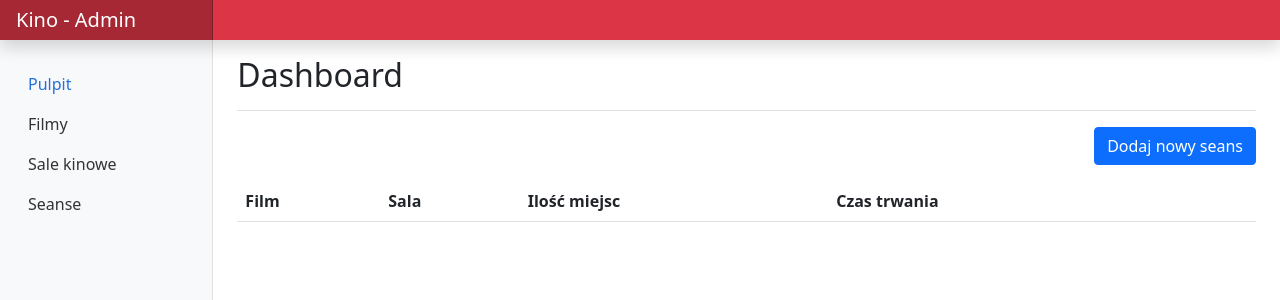
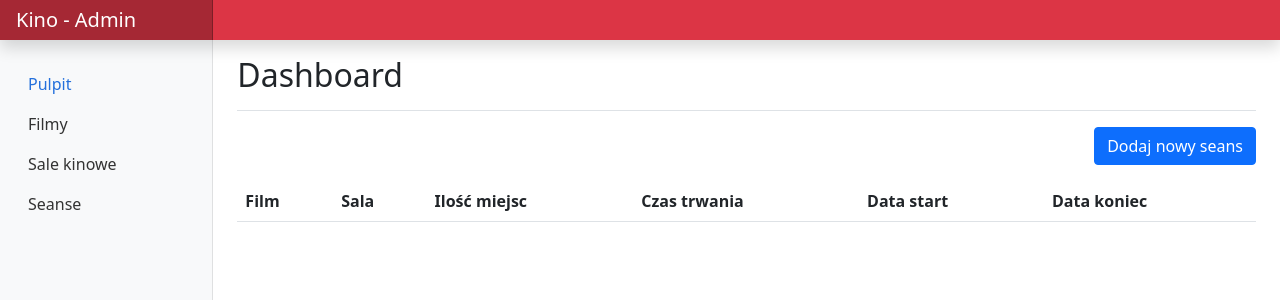
Before and after one commit to marekke/wse-kino, a React (Create React App) app: page /admin/shows in a window 1280 px wide. Shown: the top 300 px of the page. Built offline with nearby package versions, Linux system fonts and the light colour scheme.

Commit message:
dodanie naglowkow kolumn

```diff
--- a/src/components/admin/show/ShowIndex.js
+++ b/src/components/admin/show/ShowIndex.js
@@ -48,8 +48,8 @@ export default function ShowIndex() {
               Ilość miejsc
             </th>
             <th>Czas trwania</th>
-            <th></th>
-            <th></th>
+            <th>Data start</th>
+            <th>Data koniec</th>
           </tr>
         </thead>
         <tbody>
```
